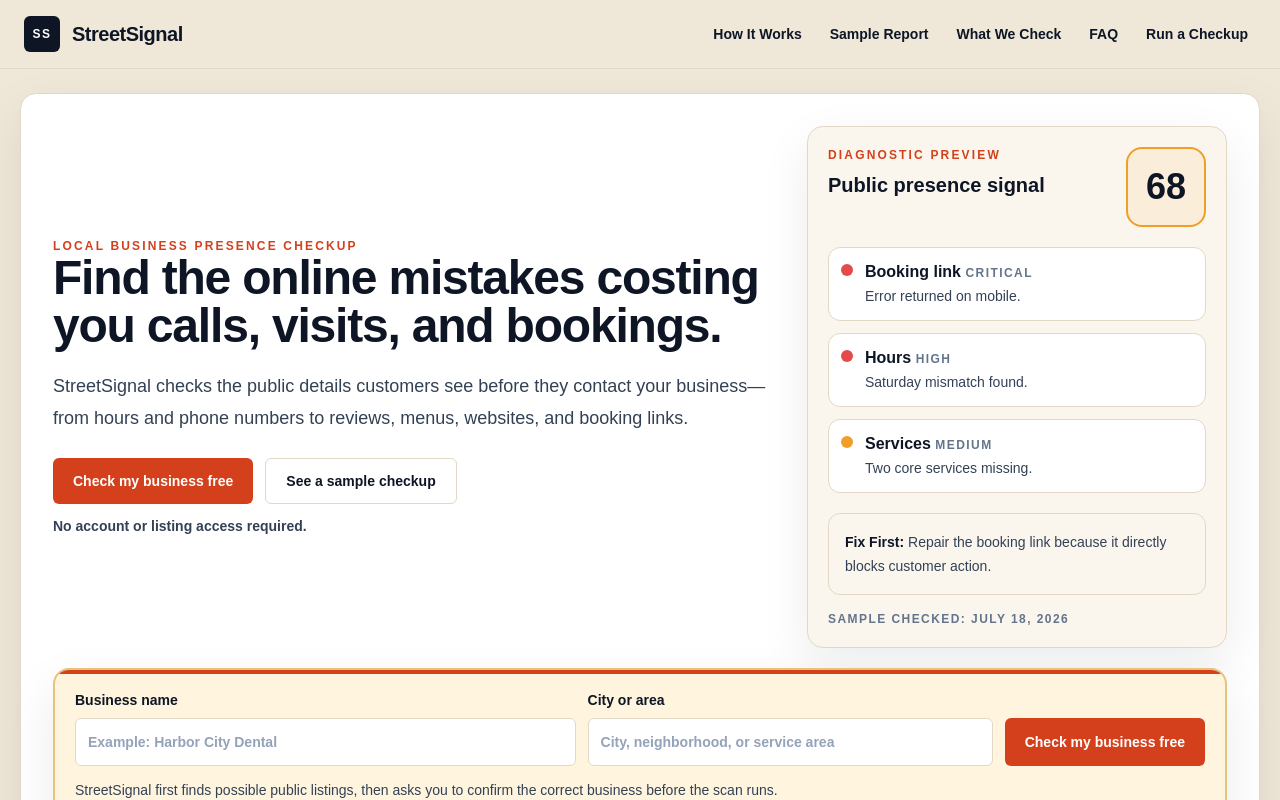
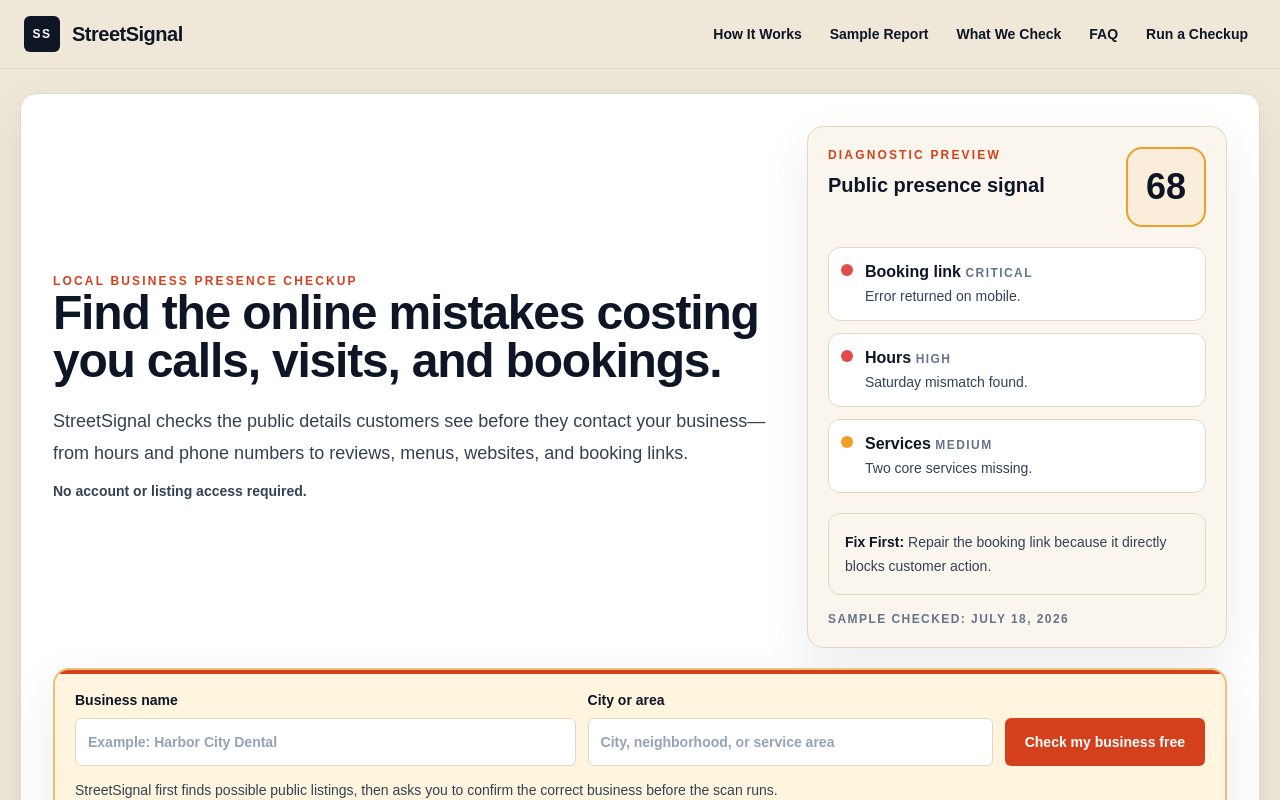
Before and after one commit to glassonglassharley/Business-Scope, a Next.js app: page / in a window 1280 px wide. Shown: the top 800 px of the page. Built offline with nearby package versions, Linux system fonts and the light colour scheme.

Commit message:
fix: remove hero cta buttons

```diff
--- a/src/app/page.jsx
+++ b/src/app/page.jsx
@@ -174,10 +174,6 @@
           <p className="hero-subcopy">
             {BRAND} checks the public details customers see before they contact your business—from hours and phone numbers to reviews, menus, websites, and booking links.
           </p>
-          <div className="mt-6 grid gap-3 sm:flex sm:flex-wrap">
-            <Link className="primary-button" href="#business-search">Check my business free</Link>
-            <Link className="secondary-button" href="/sample-report">See a sample checkup</Link>
-          </div>
           <p className="mt-3 text-sm font-bold text-slate-700">No account or listing access required.</p>
         </div>
         <DiagnosticPreview checkedDate={checkedDate} />
```
